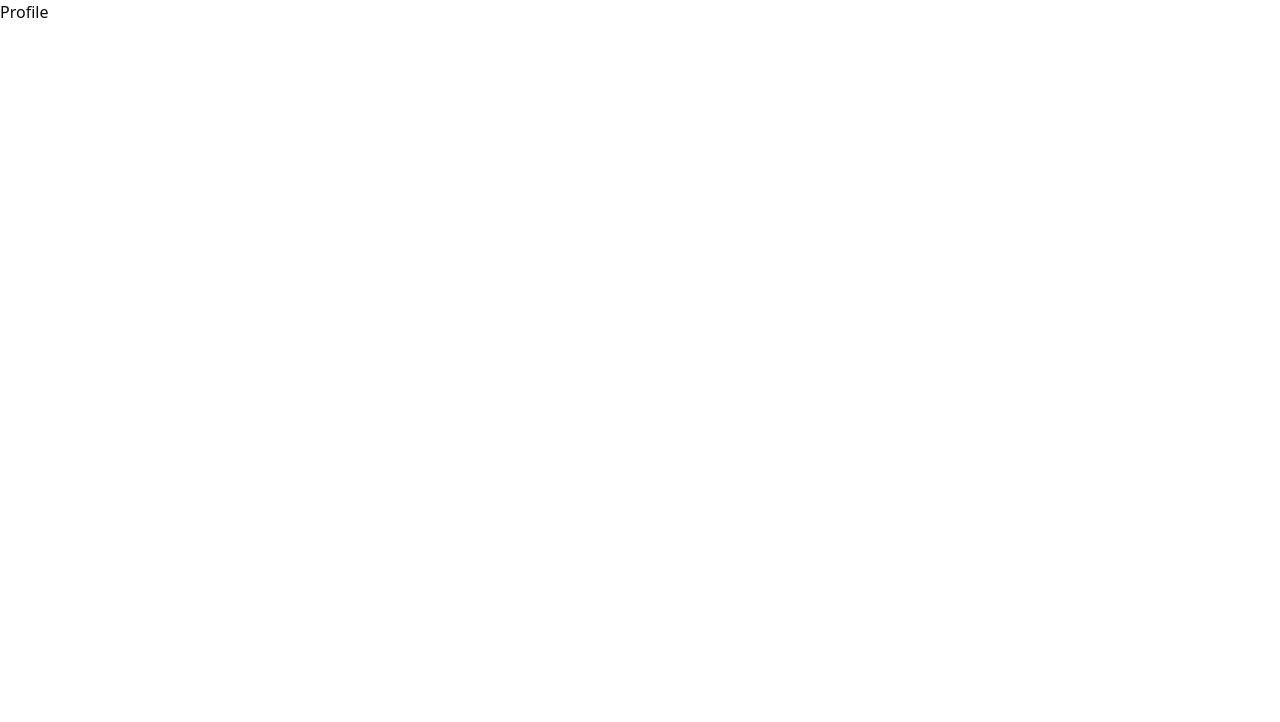
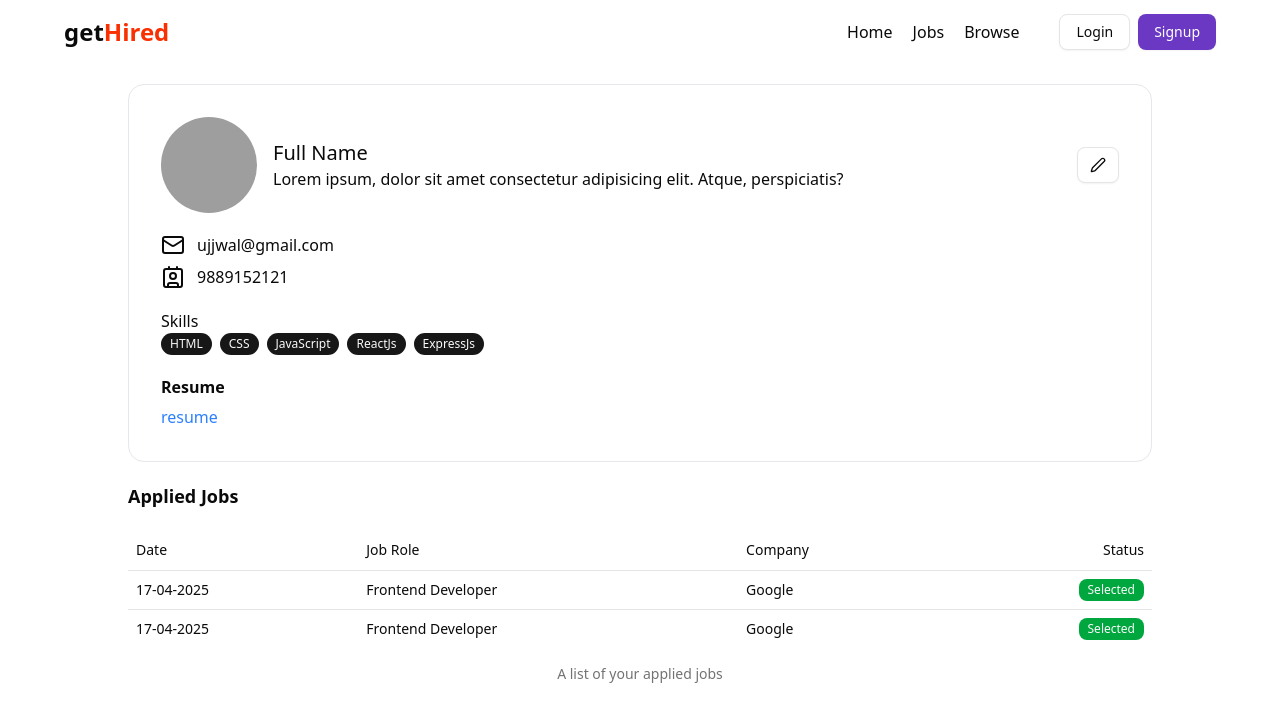
Before and after one commit to ujjwalofficial102/GETHIRED, a React (Vite) app in the folder frontend/: page /profile in a window 1280 px wide. Shown: the top 722 px of the page. Built offline with nearby package versions, Linux system fonts and the light colour scheme; grey boxes are pictures that could not be loaded; the HTML template or start-up script is replaced by a standard one.

Commit message:
profile page built

```diff
--- a/frontend/src/App.jsx
+++ b/frontend/src/App.jsx
@@ -33,10 +33,6 @@
     path: "/profile",
     element: <Profile />,
   },
-  {
-    path: "/logout",
-    // element: < />,
-  },
 ]);
 
 function App() {
--- /dev/null
+++ b/frontend/src/components/AppliedJobTable.jsx
@@ -0,0 +1,43 @@
+import React from "react";
+import {
+  Table,
+  TableBody,
+  TableCaption,
+  TableCell,
+  TableHead,
+  TableHeader,
+  TableRow,
+} from "./ui/table";
+import { Badge } from "./ui/badge";
+
+const AppliedJobTable = () => {
+  return (
+    <div>
+      <Table>
+        <TableCaption>A list of your applied jobs</TableCaption>
+        <TableHeader>
+          <TableRow>
+            <TableHead>Date</TableHead>
+            <TableHead>Job Role</TableHead>
+            <TableHead>Company</TableHead>
+            <TableHead className="text-right">Status</TableHead>
+          </TableRow>
+        </TableHeader>
+        <TableBody>
+          {[1, 2].map((item, index) => (
+            <TableRow key={index}>
+              <TableCell>17-04-2025</TableCell>
+              <TableCell>Frontend Developer</TableCell>
+              <TableCell>Google</TableCell>
+              <TableCell className="text-right">
+                <Badge className="bg-green-600">Selected</Badge>
+              </TableCell>
+            </TableRow>
+          ))}
+        </TableBody>
+      </Table>
+    </div>
+  );
+};
+
+export default AppliedJobTable;
--- a/frontend/src/components/Profile.jsx
+++ b/frontend/src/components/Profile.jsx
@@ -1,7 +1,89 @@
 import React from "react";
+import Navbar from "./shared/Navbar";
+import { Avatar, AvatarImage } from "./ui/avatar";
+import { Button } from "./ui/button";
+import { Contact, Mail, Pen } from "lucide-react";
+import { Badge } from "./ui/badge";
+import { Label } from "./ui/label";
+import AppliedJobTable from "./AppliedJobTable";
+
+const skills = ["HTML", "CSS", "JavaScript", "ReactJs", "ExpressJs"];
+// const skills = [];
 
 const Profile = () => {
-  return <div>Profile</div>;
+  const isResume = true;
+  return (
+    <div>
+      <Navbar />
+      <div className="max-w-5xl mx-auto bg-white border border-gray-200 rounded-2xl my-5 p-8">
+        <div className="flex justify-between items-center">
+          <div className="flex items-center gap-4">
+            <Avatar className="h-24 w-24">
+              <AvatarImage
+                src="https://img.freepik.com/premium-vector/beautiful-unique-logo-design-ecommerce-retail-company_1287271-14561.jpg?semt=ais_hybrid&w=740"
+                alt="profile"
+              />
+            </Avatar>
+            <div>
+              <h1 className="font-medium text-xl">Full Name</h1>
+              <p>
+                Lorem ipsum, dolor sit amet consectetur adipisicing elit. Atque,
+                perspiciatis?
+              </p>
+            </div>
+          </div>
+          <Button className="text-right" variant="outline">
+            <Pen />
+          </Button>
+        </div>
+        <div className="my-5">
+          <div className="flex items-center gap-3 my-2">
+            <Mail />
+            <span>ujjwal@gmail.com</span>
+          </div>
+          <div className="flex items-center gap-3 my-2">
+            <Contact />
+            <span>9889152121</span>
+          </div>
+        </div>
+        <div className="my-5">
+          <h1>Skills</h1>
+          <div className="flex items-center gap-2">
+            {skills.length !== 0 ? (
+              skills.map((item, index) => (
+                <Badge className="rounded-full" key={index}>
+                  {item}
+                </Badge>
+              ))
+            ) : (
+              <span>NA</span>
+            )}
+          </div>
+        </div>
+        <div className="grid w-full max-w-sm items-center gap-1.5">
+          <Label className="text-md font-bold">Resume</Label>
+          {isResume ? (
+            <span>
+              <a
+                target="_blank"
+                href="https://youtube.com"
+                className="text-blue-500 w-full hover:underline"
+              >
+                resume
+              </a>
+            </span>
+          ) : (
+            <span>NA</span>
+          )}
+        </div>
+      </div>
+      <div className="max-w-5xl mx-auto bg-white rounded-2xl">
+        <h1 className="font-bold text-lg my-5">Applied Jobs</h1>
+        {/* Applied Job Table */}
+        <AppliedJobTable />
+      </div>
+    </div>
+  );
 };
 
 export default Profile;
--- a/frontend/src/components/shared/Footer.jsx
+++ b/frontend/src/components/shared/Footer.jsx
@@ -6,7 +6,7 @@
       <div className="container mx-auto px-4">
         <div className="flex flex-col md:flex-row justify-between items-center">
           <div className="mb-4 md:mb-0">
-            <h2 className="text-xl font-bold">Job Hunt</h2>
+            <h2 className="text-xl font-bold">GetHired</h2>
             <p className="text-sm">© 2024 Your Company. All rights reserved.</p>
           </div>
 
--- /dev/null
+++ b/frontend/src/components/ui/table.jsx
@@ -0,0 +1,121 @@
+import * as React from "react"
+
+import { cn } from "@/lib/utils"
+
+function Table({
+  className,
+  ...props
+}) {
+  return (
+    <div data-slot="table-container" className="relative w-full overflow-x-auto">
+      <table
+        data-slot="table"
+        className={cn("w-full caption-bottom text-sm", className)}
+        {...props} />
+    </div>
+  );
+}
+
+function TableHeader({
+  className,
+  ...props
+}) {
+  return (
+    <thead
+      data-slot="table-header"
+      className={cn("[&_tr]:border-b", className)}
+      {...props} />
+  );
+}
+
+function TableBody({
+  className,
+  ...props
+}) {
+  return (
+    <tbody
+      data-slot="table-body"
+      className={cn("[&_tr:last-child]:border-0", className)}
+      {...props} />
+  );
+}
+
+function TableFooter({
+  className,
+  ...props
+}) {
+  return (
+    <tfoot
+      data-slot="table-footer"
+      className={cn("bg-muted/50 border-t font-medium [&>tr]:last:border-b-0", className)}
+      {...props} />
+  );
+}
+
+function TableRow({
+  className,
+  ...props
+}) {
+  return (
+    <tr
+      data-slot="table-row"
+      className={cn(
+        "hover:bg-muted/50 data-[state=selected]:bg-muted border-b transition-colors",
+        className
+      )}
+      {...props} />
+  );
+}
+
+function TableHead({
+  className,
+  ...props
+}) {
+  return (
+    <th
+      data-slot="table-head"
+      className={cn(
+        "text-foreground h-10 px-2 text-left align-middle font-medium whitespace-nowrap [&:has([role=checkbox])]:pr-0 [&>[role=checkbox]]:translate-y-[2px]",
+        className
+      )}
+      {...props} />
+  );
+}
+
+function TableCell({
+  className,
+  ...props
+}) {
+  return (
+    <td
+      data-slot="table-cell"
+      className={cn(
+        "p-2 align-middle whitespace-nowrap [&:has([role=checkbox])]:pr-0 [&>[role=checkbox]]:translate-y-[2px]",
+        className
+      )}
+      {...props} />
+  );
+}
+
+function TableCaption({
+  className,
+  ...props
+}) {
+  return (
+    <caption
+      data-slot="table-caption"
+      className={cn("text-muted-foreground mt-4 text-sm", className)}
+      {...props} />
+  );
+}
+
+export {
+  Table,
+  TableHeader,
+  TableBody,
+  TableFooter,
+  TableHead,
+  TableRow,
+  TableCell,
+  TableCaption,
+}
```
